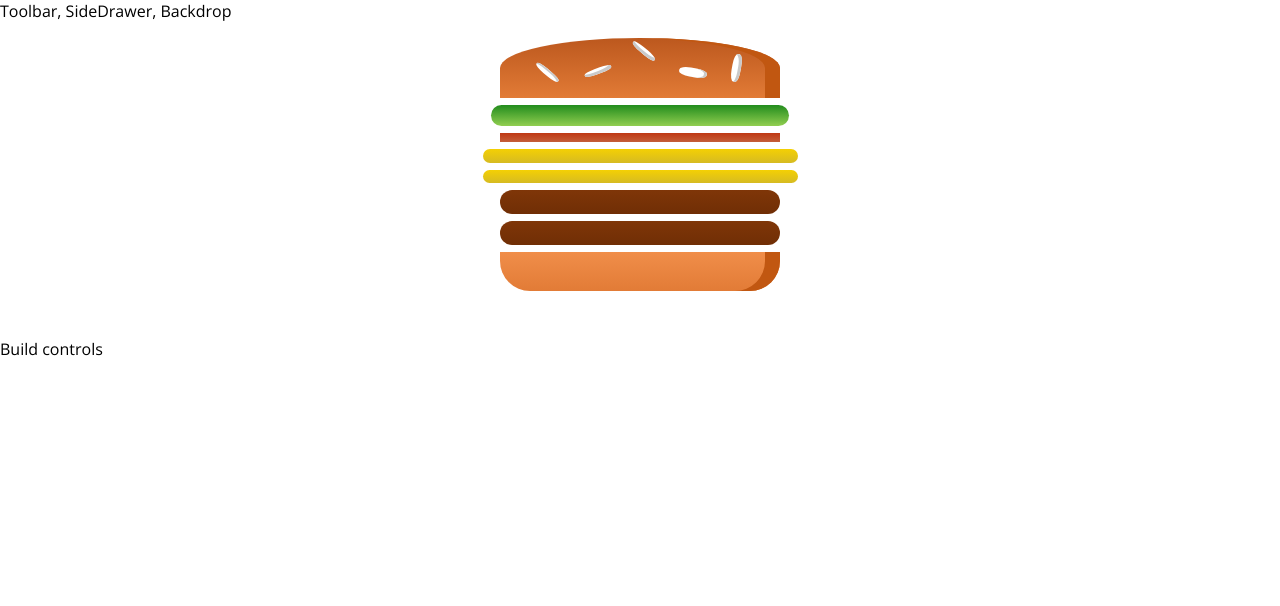
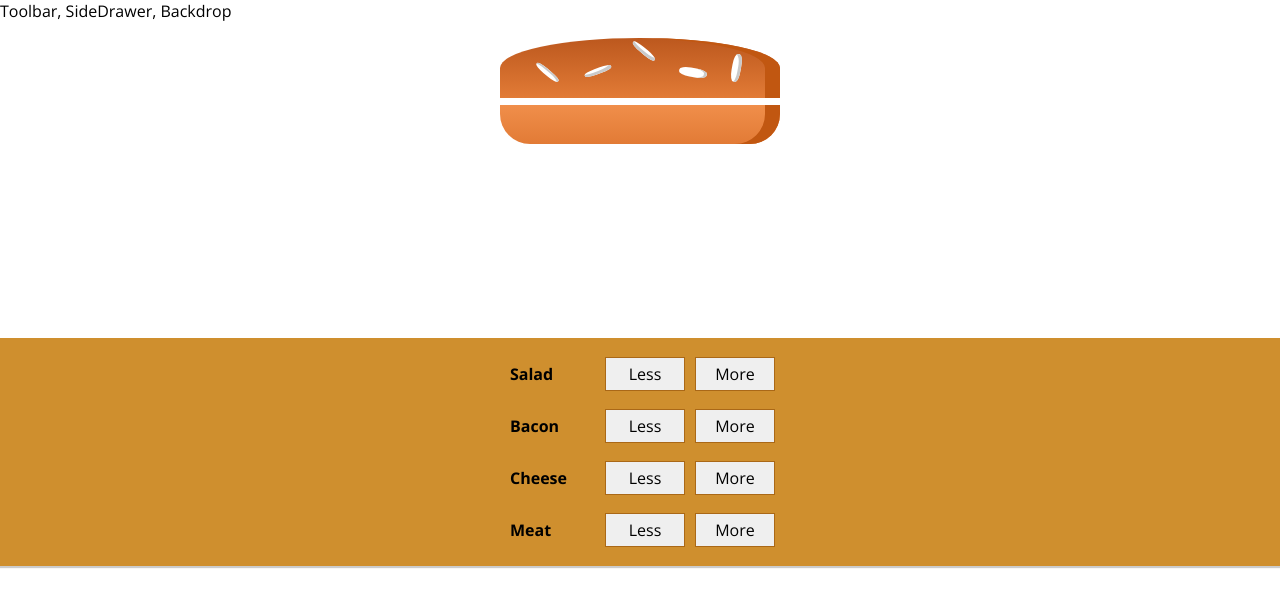
Before and after one commit to TimorTartakovsky/burger, a React app: page / in a window 1280 px wide. Shown: the top 606 px of the page. Built offline with nearby package versions, Linux system fonts and the light colour scheme.

Commit message:
project structure

```diff
--- /dev/null
+++ b/src/components/Burger/BuildControls/BuildControl/BuildControl.js
@@ -0,0 +1,19 @@
+import React from 'react';
+import classes from './BuildControl.scss';
+import ApplicationMessages from "../../../../messages/ApplicationMessages";
+
+const buildControl = (props) => (
+    <div className={ classes.buildControl }>
+        <div className={ classes.Label }>{ props.label }</div>
+        <button className={ classes.buildControl.Less }
+                onClick={ props.removed }>
+            { ApplicationMessages.buildControls.buildControl.btnLess }
+        </button>
+        <button className={ classes.buildControl.More }
+                onClick={ props.added }>
+            { ApplicationMessages.buildControls.buildControl.btnMore }
+        </button>
+    </div>
+);
+
+export default buildControl;
--- /dev/null
+++ b/src/components/Burger/BuildControls/BuildControl/BuildControl.scss
@@ -0,0 +1,74 @@
+$build-control-margin: 5px 0;
+$build-control-label-padding: 10px;
+$build-control-label-width: 80px;
+
+.Label {
+  font-weight: bold;
+  padding: $build-control-label-padding;
+  width: $build-control-label-width;
+}
+
+.buildControl {
+  display: flex;
+  justify-content: space-between;
+  align-items: center;
+  margin: $build-control-margin;
+
+  $build-control-button-padding: 5px;
+  $build-control-button-margin: 0 5px;
+  $build-control-button-width: 80px;
+  $build-control-button-border: 1px solid #AA6817;
+  $build-control-button-white-color: #fff;
+  $build-control-button-gray-color: #ccc;
+  button {
+    display: block;
+    font: inherit;
+    cursor: pointer;
+    outline: none;
+    padding: $build-control-button-padding;
+    margin: $build-control-button-margin;
+    width: $build-control-button-width;
+    border: $build-control-button-border;
+
+    $build-control-button-disabled-background-color: #AC9980;
+    $build-control-button-disabled-border: 1px solid #7E7365;
+    &:disabled {
+      cursor: default;
+      background-color: $build-control-button-disabled-background-color;
+      border: $build-control-button-disabled-border;
+      color: $build-control-button-gray-color;
+    }
+
+    $build-control-button-disabled-hover-background-color: #AC9980;
+    &:hover:disabled {
+      cursor: not-allowed;
+      background-color: $build-control-button-disabled-hover-background-color;
+      color: $build-control-button-gray-color;
+    }
+
+    $build-control-button-less-background-color: #D39952;
+    $build-control-button-less-hover-action-background-color: #DAA972;
+    &.Less {
+      background-color: $build-control-button-less-background-color;
+      color: $build-control-button-white-color;
+      &:active,
+      &:hover {
+        background-color: $build-control-button-less-hover-action-background-color;
+        color: $build-control-button-white-color;
+      }
+    }
+
+    $build-control-button-more-background-color: #8F5E1E;
+    $build-control-button-more-hover-active-background-color: #99703F;
+    &.More {
+      background-color: $build-control-button-more-background-color;
+      color: $build-control-button-white-color;
+      &:active,
+      &:hover {
+        background-color: $build-control-button-more-hover-active-background-color;
+        color: $build-control-button-white-color;
+      }
+    }
+
+  }
+}
--- /dev/null
+++ b/src/components/Burger/BuildControls/BuildControls.js
@@ -0,0 +1,20 @@
+import React from 'react';
+import classes from './BuildControls.scss';
+import BuildControl from './BuildControl/BuildControl';
+import {BUILDER_CONTROLS} from "../../../consts/application_consts";
+
+const buildControls = (props) => (
+    <div className={classes.buildControls}>
+        { BUILDER_CONTROLS.map( ctrl => (
+            <BuildControl
+                key={ ctrl.label }
+                label={ ctrl.label }
+                added={ props.ingredientAdded.bind(this, ctrl.type) }
+                removed={ props.ingredientRemoved.bind(this, ctrl.type) }
+            />
+        )) }
+    </div>
+
+);
+
+export default buildControls;
--- /dev/null
+++ b/src/components/Burger/BuildControls/BuildControls.scss
@@ -0,0 +1,15 @@
+$build-controls-width: 100%;
+$build-controls-background-color: #CF8F2E;
+$build-controls-box-shadow: 0 2px 1px #ccc;
+$build-controls-padding: 10px 0;
+
+.buildControls {
+  display: flex;
+  flex-flow: column;
+  align-items: center;
+  margin: auto;
+  box-shadow: $build-controls-box-shadow;
+  width: $build-controls-width;
+  background-color: $build-controls-background-color;
+  padding: $build-controls-padding;
+}
--- a/src/components/Burger/Burger.js
+++ b/src/components/Burger/Burger.js
@@ -11,7 +11,7 @@ const transformIngredients = (ingredients) => {
             .map( ingredientKey => {
                 return [...Array(ingredients[ingredientKey])]
                     .map((_, index) => {
-                        return <BurgerIngredient type={ ingredientKey + index } type={ ingredientKey }/>
+                        return <BurgerIngredient key={ ingredientKey + index } type={ ingredientKey }/>
                     });
             })
             .reduce((mainArray, element) => {
--- a/src/consts/application_consts.js
+++ b/src/consts/application_consts.js
@@ -7,3 +7,17 @@ export const BURGER_INGREDIENTS_CONST = {
     salad: 'salad',
     bacon: 'bacon',
 }
+
+export const BUILDER_CONTROLS = [
+    {label: 'Salad', type: BURGER_INGREDIENTS_CONST.salad},
+    {label: 'Bacon', type: BURGER_INGREDIENTS_CONST.bacon},
+    {label: 'Cheese', type: BURGER_INGREDIENTS_CONST.cheese},
+    {label: 'Meat', type: BURGER_INGREDIENTS_CONST.meat},
+];
+
+export const INGREDIENT_PRICES = {
+    salad: 0.5,
+    cheese: 0.4,
+    meat: 1.3,
+    bacon: 0.7,
+}
--- a/src/containers/BurgerBuilder/BurgerBuilder.js
+++ b/src/containers/BurgerBuilder/BurgerBuilder.js
@@ -1,24 +1,79 @@
 import React, {Component} from 'react';
 import Aux from '../../hoc/Auxe';
 import Burger from '../../components/Burger/Burger';
-
+import BuildControls from '../../components/Burger/BuildControls/BuildControls';
+import {INGREDIENT_PRICES} from "../../consts/application_consts";
 
 class BurgerBuilder extends Component {
 
     state = {
-        ingerdients: {
-            salad: 1,
-            bacon: 1,
-            cheese: 2,
-            meat: 2,
+        ingredients: {
+            salad: 0,
+            bacon: 0,
+            cheese: 0,
+            meat: 0
+        },
+        totalPrice: 4,
+        purchasable: false
+     };
+
+    updatePurchaseState (ingredients) {
+        const sum = Object.keys( ingredients )
+            .map( igKey => {
+                return ingredients[igKey];
+            } )
+            .reduce( ( sum, el ) => {
+                return sum + el;
+            }, 0 );
+        this.setState( { purchasable: sum > 0 } );
+    }
+
+    addIngredientHandler = (type) => {
+        debugger;
+        const oldCount = this.state.ingredients[type];
+        const updatedCount = oldCount + 1;
+        const updatedIngredients = {
+            ...this.state.ingredients
+        };
+        updatedIngredients[type] = updatedCount;
+        const priceAddition = INGREDIENT_PRICES[type];
+        const oldPrice = this.state.totalPrice;
+        const newPrice = oldPrice + priceAddition;
+        this.setState( { totalPrice: newPrice, ingredients: updatedIngredients } );
+        this.updatePurchaseState(updatedIngredients);
+    }
+
+    removeIngredientHandler = (type) => {
+        const oldCount = this.state.ingredients[type];
+        if ( oldCount <= 0 ) {
+            return;
         }
+        const updatedCount = oldCount - 1;
+        const updatedIngredients = {
+            ...this.state.ingredients
+        };
+        updatedIngredients[type] = updatedCount;
+        const priceDeduction = INGREDIENT_PRICES[type];
+        const oldPrice = this.state.totalPrice;
+        const newPrice = oldPrice - priceDeduction;
+        this.setState( { totalPrice: newPrice, ingredients: updatedIngredients } );
+        this.updatePurchaseState(updatedIngredients);
     }
 
     render() {
+        const disabledInfo = {
+            ...this.state.ingredients
+        };
+        for ( let key in disabledInfo ) {
+            disabledInfo[key] = disabledInfo[key] <= 0
+        }
         return (
             <Aux>
-                <Burger ingredients={ this.state.ingerdients } />
-                <div>Build controls</div>
+                <Burger ingredients={ this.state.ingredients } />
+                <BuildControls
+                    ingredientAdded={ this.addIngredientHandler }
+                    ingredientRemoved={ this.removeIngredientHandler }
+                />
             </Aux>
         );
     }
--- a/src/messages/ApplicationMessages.js
+++ b/src/messages/ApplicationMessages.js
@@ -2,6 +2,12 @@
 const ApplicationMessages = {
     burgerBuilder: {
         noIngredients: 'No ingredients defined',
+    },
+    buildControls: {
+        buildControl: {
+            btnLess: 'Less',
+            btnMore: 'More',
+        }
     }
 }
 
```
